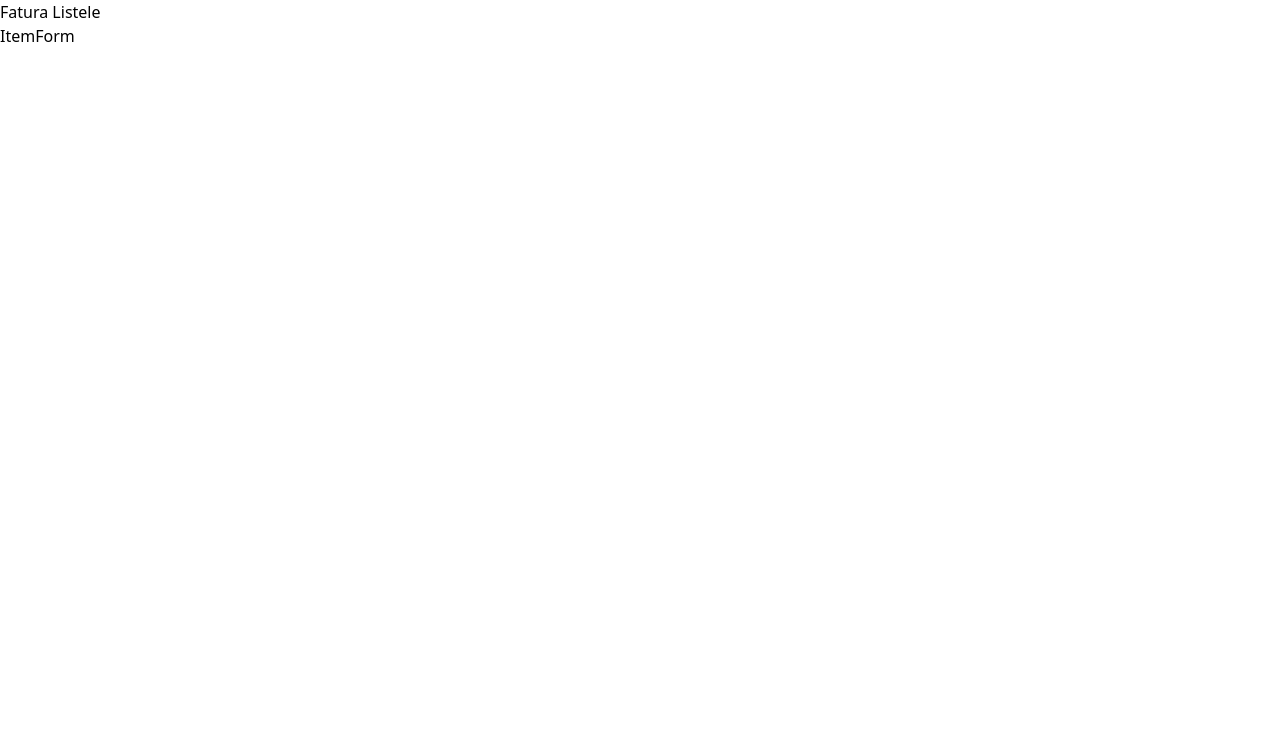
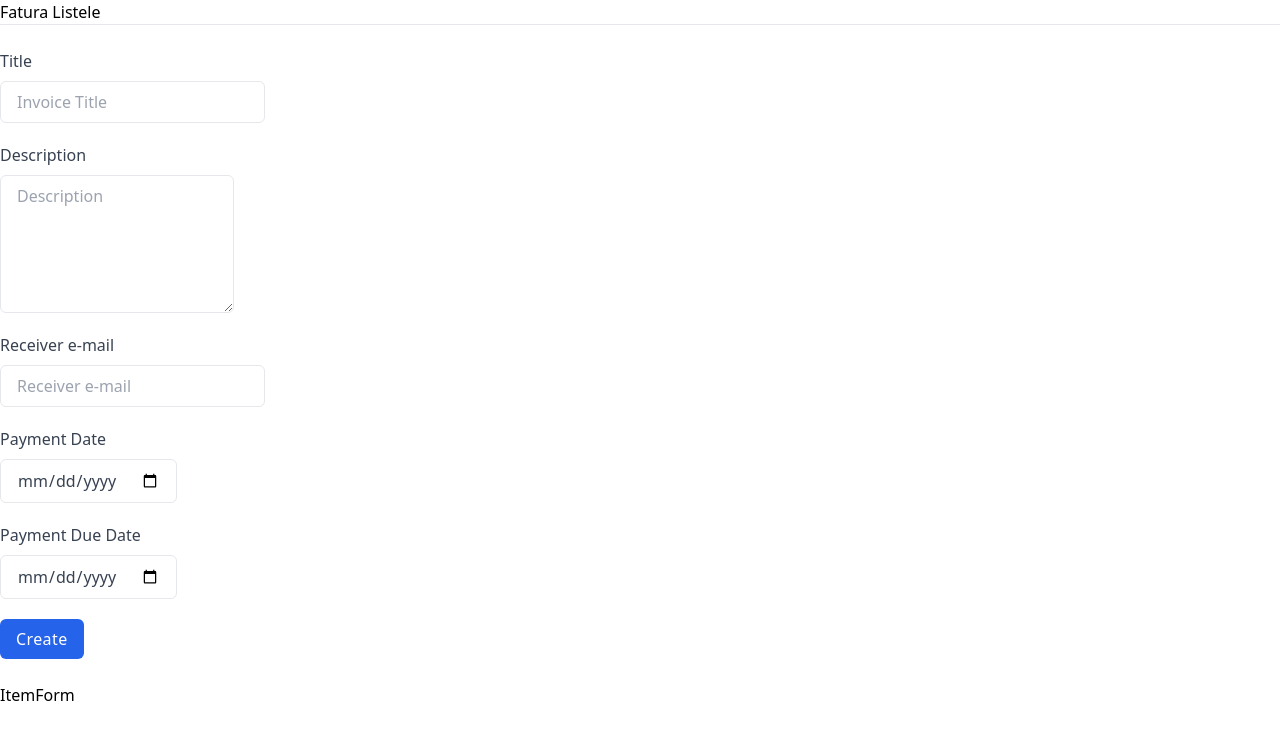
Before and after one commit to sevvalsaygat/invoicing-app, a React (Create React App) app: page / in a window 1280 px wide. Shown: the top 740 px of the page. Built offline with nearby package versions, Linux system fonts and the light colour scheme.

Commit message:
Create main form

```diff
--- a/src/components/Form/index.js
+++ b/src/components/Form/index.js
@@ -1,12 +1,77 @@
 import React from 'react'
 import { Link } from "react-router-dom"
 import ItemForm from './ItemForm'
+import { useForm } from "react-hook-form";
 
 function Index({ invoices, setInvoices }) {
+  const { register, handleSubmit, formState: { errors } } = useForm();
+  const onSubmit = (data) => {
+    console.log(data)
+  };
+
   return (
     <div>
       <Link to="/list">Fatura Listele</Link>
-      <ItemForm/>
+      <hr />
+      <br />
+      <form onSubmit={handleSubmit(onSubmit)}>
+        <div>
+          <label className="text-gray-700 dark:text-gray-200" >Title</label>
+          <input
+            className="block px-4 py-2 mt-2 text-gray-700 bg-white border border-gray-200 rounded-md dark:bg-gray-800 dark:text-gray-300 dark:border-gray-600 focus:border-blue-400 focus:ring-blue-300 focus:ring-opacity-40 dark:focus:border-blue-300 focus:outline-none focus:ring"
+            type="text"
+            placeholder='Invoice Title'
+            {...register("title", { required: true })}
+          />
+          {errors.title && <span className='text-red-500'>This field is required!</span>}
+        </div>
+        <div className='mt-5'>
+          <label className="text-gray-700 dark:text-gray-200" >Description</label>
+          <textarea
+            rows={5}
+            className="block px-4 py-2 mt-2 text-gray-700 bg-white border border-gray-200 rounded-md dark:bg-gray-800 dark:text-gray-300 dark:border-gray-600 focus:border-blue-400 focus:ring-blue-300 focus:ring-opacity-40 dark:focus:border-blue-300 focus:outline-none focus:ring"
+            placeholder='Description'
+            {...register("description")}
+          />
+        </div>
+        <div className='mt-5'>
+          <label className="text-gray-700 dark:text-gray-200" >Receiver e-mail</label>
+          <input
+            className="block px-4 py-2 mt-2 text-gray-700 bg-white border border-gray-200 rounded-md dark:bg-gray-800 dark:text-gray-300 dark:border-gray-600 focus:border-blue-400 focus:ring-blue-300 focus:ring-opacity-40 dark:focus:border-blue-300 focus:outline-none focus:ring"
+            type="email"
+            placeholder='Receiver e-mail'
+            {...register("receiver_email", { required: true })}
+          />
+          {errors.receiver_email && <span className='text-red-500'>This field is required!</span>}
+        </div>
+        <div className='mt-5'>
+          <label className="text-gray-700 dark:text-gray-200" >Payment Date</label>
+          <input
+            className="block px-4 py-2 mt-2 text-gray-700 bg-white border border-gray-200 rounded-md dark:bg-gray-800 dark:text-gray-300 dark:border-gray-600 focus:border-blue-400 focus:ring-blue-300 focus:ring-opacity-40 dark:focus:border-blue-300 focus:outline-none focus:ring"
+            type="date"
+            placeholder='Payment Date'
+            {...register("payment_date", { required: true })}
+          />
+          {errors.payment_date && <span className='text-red-500'>This field is required!</span>}
+        </div>
+        <div className='mt-5'>
+          <label className="text-gray-700 dark:text-gray-200" >Payment Due Date</label>
+          <input
+            className="block px-4 py-2 mt-2 text-gray-700 bg-white border border-gray-200 rounded-md dark:bg-gray-800 dark:text-gray-300 dark:border-gray-600 focus:border-blue-400 focus:ring-blue-300 focus:ring-opacity-40 dark:focus:border-blue-300 focus:outline-none focus:ring"
+            type="date"
+            placeholder='Payment Due Date'
+            {...register("payment_due_date", { required: true })}
+          />
+          {errors.payment_due_date && <span className='text-red-500'>This field is required!</span>}
+        </div>
+        <button
+          className="mt-5 px-4 py-2 font-medium tracking-wide text-white capitalize transition-colors duration-200 transform bg-blue-600 rounded-md hover:bg-blue-500 focus:outline-none focus:ring focus:ring-blue-300 focus:ring-opacity-80"
+          type='submit'>
+          Create
+        </button>
+      </form>
+      <br />
+      <ItemForm />
     </div>
   )
 }
```
